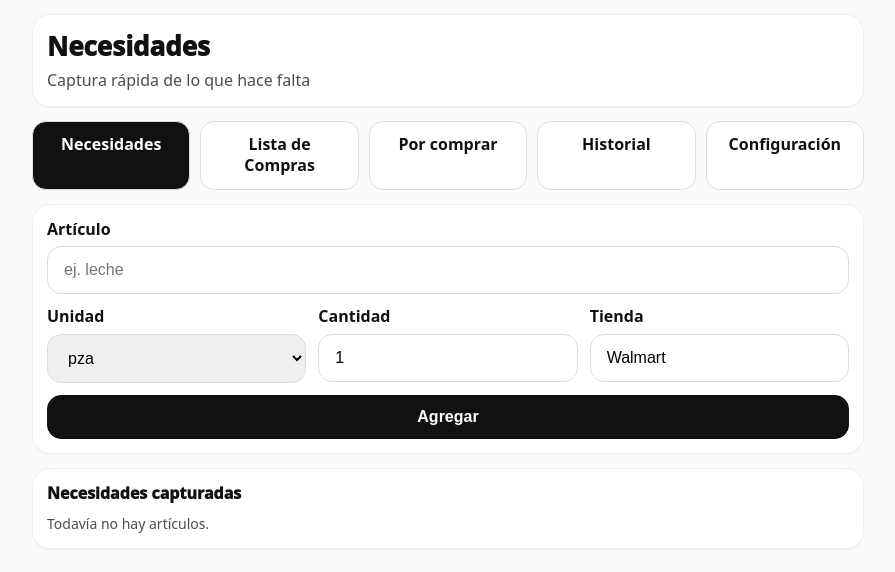
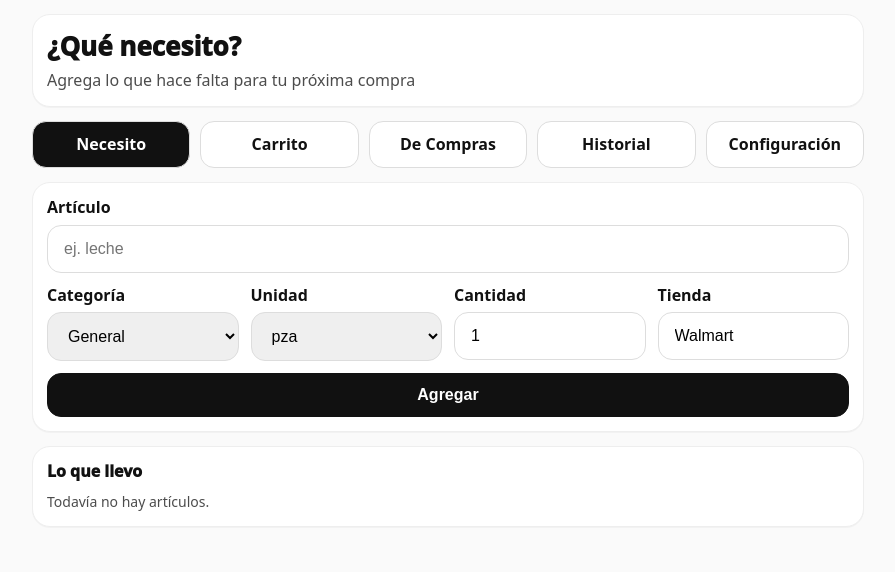
Before and after one commit to EnriqueGSMC/mindercart-web, a Next.js app: page / in a window 1280 px wide. Shown: the top 572 px of the page, without its empty margins (192-1087 px from the left). Built offline with nearby package versions, Linux system fonts and the light colour scheme.

Commit message:
backup before applying navigation update

```diff
--- a/src/app/page.tsx
+++ b/src/app/page.tsx
@@ -1,10 +1,10 @@
-// FILE: src/app/page.tsx
 "use client";
 
 import React from "react";
 import { AppShell, cardStyle } from "@/components/mindercart/Shell";
 import { t } from "@/lib/mindercart/i18n";
 import {
+  CATEGORY_OPTIONS,
   addQuickNeed,
   buildSuggestions,
   groupByStore,
@@ -18,6 +18,7 @@ export default function NeedsPage() {
   const lang = settings.language;
 
   const [name, setName] = React.useState("");
+  const [category, setCategory] = React.useState("General");
   const [unit, setUnit] = React.useState("pza");
   const [quantity, setQuantity] = React.useState("1");
   const [store, setStore] = React.useState(settings.preferredStore || "Walmart");
@@ -36,6 +37,7 @@ export default function NeedsPage() {
 
   function applySuggestion(suggestion: Suggestion) {
     setName(suggestion.name);
+    setCategory(suggestion.category || "General");
     setUnit(suggestion.unit || "pza");
     setStore(suggestion.store || settings.preferredStore || "Walmart");
     setSuggestions([]);
@@ -45,7 +47,7 @@ export default function NeedsPage() {
     e.preventDefault();
 
     try {
-      addQuickNeed({ name, unit, quantity, store });
+      addQuickNeed({ name, category, unit, quantity, store });
       setMessage(`✅ ${name} ${t(lang, "addedToList")}`);
       setName("");
       setQuantity("1");
@@ -57,9 +59,9 @@ export default function NeedsPage() {
 
   if (!hydrated) {
     return (
-      <AppShell title="Necesidades" subtitle="Captura rápida de lo que hace falta">
+      <AppShell title="¿Qué necesito?" subtitle="Agrega lo que hace falta para tu próxima compra">
         <section style={cardStyle()}>
-          <div style={{ fontSize: 14, opacity: 0.75 }}>Cargando…</div>
+          <div style={{ fontSize: 14, opacity: 0.75 }}>{t("es", "loading")}</div>
         </section>
       </AppShell>
     );
@@ -119,7 +121,7 @@ export default function NeedsPage() {
                     >
                       <div style={{ fontWeight: 900 }}>{row.name}</div>
                       <div style={{ fontSize: 13, opacity: 0.75, marginTop: 4 }}>
-                        {row.unit} · {row.store}
+                        {row.category} · {row.unit} · {row.store}
                       </div>
                     </button>
                   ))
@@ -135,6 +137,26 @@ export default function NeedsPage() {
               gridTemplateColumns: "repeat(auto-fit, minmax(180px, 1fr))",
             }}
           >
+            <div>
+              <div style={{ fontWeight: 900, marginBottom: 6 }}>{t(lang, "category")}</div>
+              <select
+                value={category}
+                onChange={(e) => setCategory(e.target.value)}
+                style={{
+                  width: "100%",
+                  padding: "14px 16px",
+                  borderRadius: 14,
+                  border: "1px solid #ddd",
+                }}
+              >
+                {CATEGORY_OPTIONS.map((option) => (
+                  <option key={option} value={option}>
+                    {option}
+                  </option>
+                ))}
+              </select>
+            </div>
+
             <div>
               <div style={{ fontWeight: 900, marginBottom: 6 }}>{t(lang, "unit")}</div>
               <select
@@ -208,7 +230,7 @@ export default function NeedsPage() {
       </section>
 
       <section style={cardStyle()}>
-        <div style={{ fontWeight: 1000, marginBottom: 10 }}>{t(lang, "currentNeeds")}</div>
+        <div style={{ fontWeight: 1000, marginBottom: 10 }}>{t(lang, "whatIHave")}</div>
 
         {groups.length === 0 ? (
           <div style={{ fontSize: 14, opacity: 0.75 }}>{t(lang, "noItemsYet")}</div>
@@ -238,7 +260,7 @@ export default function NeedsPage() {
                       <div>
                         <div style={{ fontWeight: 900 }}>{item.name}</div>
                         <div style={{ fontSize: 13, opacity: 0.75, marginTop: 4 }}>
-                          {item.quantity} · {item.unit}
+                          {item.category} · {item.quantity} · {item.unit}
                         </div>
                       </div>
 
--- a/src/components/mindercart/Shell.tsx
+++ b/src/components/mindercart/Shell.tsx
@@ -36,6 +36,7 @@ export function shellStyle(): React.CSSProperties {
     maxWidth: 860,
     margin: "0 auto",
     padding: 14,
+    paddingBottom: 120,
     fontFamily: "system-ui, -apple-system, Segoe UI, Roboto, Arial",
     color: "#111",
   };
@@ -52,8 +53,8 @@ export function AppShell(props: {
 
   const navItems = [
     { href: "/", label: t(lang, "navNeeds") },
-    { href: "/general-list", label: t(lang, "navShopping") },
-    { href: "/in-store", label: t(lang, "navInStore") },
+    { href: "/general-list", label: t(lang, "navCart") },
+    { href: "/in-store", label: t(lang, "navShopping") },
     { href: "/history", label: t(lang, "navHistory") },
     { href: "/settings", label: t(lang, "navSettings") },
   ];
--- a/src/lib/mindercart/hooks.ts
+++ b/src/lib/mindercart/hooks.ts
@@ -1,4 +1,3 @@
-// FILE: src/lib/mindercart/hooks.ts
 "use client";
 
 import React from "react";
--- a/src/lib/mindercart/i18n.ts
+++ b/src/lib/mindercart/i18n.ts
@@ -2,102 +2,106 @@ import type { Language } from "@/lib/mindercart/types";
 
 const DICT = {
   es: {
-    navNeeds: "Necesidades",
-    navShopping: "Lista de Compras",
-    navInStore: "Por comprar",
+    navNeeds: "Necesito",
+    navCart: "Carrito",
+    navShopping: "De Compras",
     navHistory: "Historial",
     navSettings: "Configuración",
-    needsTitle: "Necesidades",
-    needsSubtitle: "Captura rápida de lo que hace falta",
-    shoppingTitle: "Lista de Compras",
-    shoppingSubtitle: "Verificar y agregar nuevos pendientes",
-    inStoreTitle: "Por comprar",
-    inStoreSubtitle: "Organiza qué comprar por tienda",
+    needsTitle: "¿Qué necesito?",
+    needsSubtitle: "Agrega lo que hace falta para tu próxima compra",
+    cartTitle: "Carrito",
+    cartSubtitle: "Revisa y completa tu lista de compras",
+    shoppingTitle: "De Compras",
+    shoppingSubtitle: "Organiza y realiza tus compras por tienda",
     historyTitle: "Historial",
-    historySubtitle: "Compras cerradas",
+    historySubtitle: "Tus compras realizadas",
     settingsTitle: "Configuración",
-    settingsSubtitle: "Idioma y tienda preferida",
+    settingsSubtitle: "Idioma y tienda favorita",
     item: "Artículo",
+    category: "Categoría",
     unit: "Unidad",
     quantity: "Cantidad",
     store: "Tienda",
     add: "Agregar",
     remove: "Quitar",
-    currentList: "Lista actual",
-    currentNeeds: "Necesidades capturadas",
+    whatIHave: "Lo que llevo",
+    cartNow: "Tu carrito",
     noItemsYet: "Todavía no hay artículos.",
     noSuggestions: "No hay sugerencias.",
     frequentItems: "Artículos frecuentes",
-    alreadyInList: "Ya en lista",
+    alreadyInList: "Ya en carrito",
     addChecked: "Agregar seleccionados",
-    sendWhatsApp: "Enviar a WhatsApp",
-    exportPdf: "Exportar PDF",
+    sendWhatsApp: "WhatsApp",
+    exportPdf: "PDF",
     pending: "Pendientes",
     completed: "Comprados",
-    closeShopping: "Terminar compra de esta tienda",
-    closeConfirmPending: "Aún hay artículos pendientes. ¿Deseas terminar las compras?",
-    closeConfirmNoPending: "¿Deseas terminar las compras?",
+    finishStorePurchase: "Terminar compra de esta tienda",
     noPending: "No hay pendientes.",
     noCompleted: "No hay comprados todavía.",
-    closedSentHistory: "Lista cerrada y enviada a Historial",
+    closedSentHistory: "Compra enviada a Historial",
     save: "Guardar",
     saved: "Configuración guardada",
     language: "Idioma",
     preferredStore: "Tienda preferida",
-    reviewHelp: "Aquí revisas artículos habituales y completas la lista antes de salir.",
+    reviewHelp: "Aquí completas tu lista con artículos frecuentes ordenados por categoría.",
     back: "Regresar",
     noHistory: "No hay historial todavía.",
-    groupedByStore: "Agrupado por tienda",
-    addedToList: "agregado a la lista",
+    addedToList: "agregado a tu lista",
+    whenDoneReviewing: "Cuando termines de revisar",
+    goShopping: "Ir a De Compras",
+    itemsLabel: "artículos",
+    loading: "Cargando…",
   },
   en: {
-    navNeeds: "Needs",
-    navShopping: "Shopping List",
-    navInStore: "To Buy",
+    navNeeds: "I need",
+    navCart: "Cart",
+    navShopping: "Shopping",
     navHistory: "History",
     navSettings: "Settings",
-    needsTitle: "Needs",
-    needsSubtitle: "Quick capture of household needs",
-    shoppingTitle: "Shopping List",
-    shoppingSubtitle: "Review and add new needs",
-    inStoreTitle: "To Buy",
-    inStoreSubtitle: "Organize what to buy by store",
+    needsTitle: "I need",
+    needsSubtitle: "Add what's missing for your next shopping trip",
+    cartTitle: "Cart",
+    cartSubtitle: "Review and complete your shopping list",
+    shoppingTitle: "Shopping",
+    shoppingSubtitle: "Organize and complete your shopping by store",
     historyTitle: "History",
-    historySubtitle: "Closed shopping trips",
+    historySubtitle: "Your completed shopping trips",
     settingsTitle: "Settings",
     settingsSubtitle: "Language and preferred store",
     item: "Item",
+    category: "Category",
     unit: "Unit",
     quantity: "Qty",
     store: "Store",
     add: "Add",
     remove: "Remove",
-    currentList: "Current list",
-    currentNeeds: "Captured needs",
+    whatIHave: "What I have so far",
+    cartNow: "Your cart",
     noItemsYet: "No items yet.",
     noSuggestions: "No suggestions.",
     frequentItems: "Frequent items",
-    alreadyInList: "Already in list",
+    alreadyInList: "Already in cart",
     addChecked: "Add checked",
-    sendWhatsApp: "Send WhatsApp",
-    exportPdf: "Export PDF",
+    sendWhatsApp: "WhatsApp",
+    exportPdf: "PDF",
     pending: "Pending",
     completed: "Completed",
-    closeShopping: "Finish this store purchase",
-    closeConfirmPending: "There are still pending items. Do you want to finish shopping?",
-    closeConfirmNoPending: "Do you want to finish shopping?",
+    finishStorePurchase: "Finish this store purchase",
     noPending: "No pending items.",
     noCompleted: "No completed items yet.",
-    closedSentHistory: "List closed and sent to History",
+    closedSentHistory: "Purchase sent to History",
     save: "Save",
     saved: "Settings saved",
     language: "Language",
     preferredStore: "Preferred store",
-    reviewHelp: "Review frequent items here and complete the list before leaving.",
+    reviewHelp: "Complete your list here with frequent items ordered by category.",
     back: "Back",
     noHistory: "No history yet.",
-    groupedByStore: "Grouped by store",
-    addedToList: "added to the list",
+    addedToList: "added to your list",
+    whenDoneReviewing: "When you're done reviewing",
+    goShopping: "Go Shopping",
+    itemsLabel: "items",
+    loading: "Loading…",
   },
 } as const;
 
--- a/src/lib/mindercart/storage.ts
+++ b/src/lib/mindercart/storage.ts
@@ -1,4 +1,3 @@
-// FILE: src/lib/mindercart/storage.ts
 import type {
   GeneralListItem,
   ItemMaster,
@@ -47,18 +46,32 @@ function escapeHtml(value: unknown) {
     .replaceAll("'", "&#39;");
 }
 
+export const CATEGORY_OPTIONS = [
+  "Abarrotes",
+  "Bebidas",
+  "Condimentos",
+  "Frutas",
+  "Higiene",
+  "Lácteos",
+  "Limpieza",
+  "Panadería",
+  "Verduras",
+  "General",
+] as const;
+
 const SEED_GENERAL_ITEMS: GeneralListItem[] = [
-  { id: uid(), name: "Leche", unit: "pza", quantity: "1", store: "Walmart", active: true, lastUsedAt: null },
-  { id: uid(), name: "Huevos", unit: "pza", quantity: "1", store: "Walmart", active: true, lastUsedAt: null },
-  { id: uid(), name: "Tortillas", unit: "pza", quantity: "1", store: "Walmart", active: true, lastUsedAt: null },
-  { id: uid(), name: "Papel higiénico", unit: "pza", quantity: "1", store: "Costco", active: true, lastUsedAt: null },
-  { id: uid(), name: "Detergente", unit: "pza", quantity: "1", store: "Costco", active: true, lastUsedAt: null },
+  { id: uid(), name: "Leche", category: "Lácteos", unit: "pza", quantity: "1", store: "Walmart", active: true, lastUsedAt: null },
+  { id: uid(), name: "Huevos", category: "Abarrotes", unit: "pza", quantity: "1", store: "Walmart", active: true, lastUsedAt: null },
+  { id: uid(), name: "Tortillas", category: "Abarrotes", unit: "pza", quantity: "1", store: "Walmart", active: true, lastUsedAt: null },
+  { id: uid(), name: "Papel higiénico", category: "Higiene", unit: "pza", quantity: "1", store: "Costco", active: true, lastUsedAt: null },
+  { id: uid(), name: "Detergente", category: "Limpieza", unit: "pza", quantity: "1", store: "Costco", active: true, lastUsedAt: null },
 ];
 
 function defaultState(): MinderCartState {
   const itemsMaster: ItemMaster[] = SEED_GENERAL_ITEMS.map((item) => ({
     id: uid(),
     name: item.name,
+    category: item.category,
     unit: item.unit,
     defaultStore: item.store,
     active: true,
@@ -132,7 +145,7 @@ export function itemKey(item: { name: string; unit: string; store: string }) {
 
 function upsertItemMaster(
   itemsMaster: ItemMaster[],
-  input: { name: string; unit: string; store: string }
+  input: { name: string; category: string; unit: string; store: string }
 ): ItemMaster[] {
   const key = `${normalize(input.name)}__${normalize(input.unit)}`;
 
@@ -145,6 +158,7 @@ function upsertItemMaster(
       item.id === existing.id
         ? {
             ...item,
+            category: safe(input.category) || item.category,
             defaultStore: safe(input.store) || item.defaultStore,
             active: true,
           }
@@ -156,6 +170,7 @@ function upsertItemMaster(
     {
       id: uid(),
       name: safe(input.name),
+      category: safe(input.category) || "General",
       unit: safe(input.unit),
       defaultStore: safe(input.store),
       active: true,
@@ -167,7 +182,7 @@ function upsertItemMaster(
 
 function upsertGeneralListItem(
   generalListItems: GeneralListItem[],
-  input: { name: string; unit: string; quantity: string; store: string }
+  input: { name: string; category: string; unit: string; quantity: string; store: string }
 ): GeneralListItem[] {
   const key = `${normalize(input.name)}__${normalize(input.unit)}`;
 
@@ -180,6 +195,7 @@ function upsertGeneralListItem(
       item.id === existing.id
         ? {
             ...item,
+            category: safe(input.category) || item.category,
             quantity: safe(input.quantity) || item.quantity,
             store: safe(input.store) || item.store,
             active: true,
@@ -193,6 +209,7 @@ function upsertGeneralListItem(
     {
       id: uid(),
       name: safe(input.name),
+      category: safe(input.category) || "General",
       unit: safe(input.unit),
       quantity: safe(input.quantity) || "1",
       store: safe(input.store),
@@ -205,6 +222,7 @@ function upsertGeneralListItem(
 
 export function addQuickNeed(input: {
   name: string;
+  category: string;
   unit: string;
   quantity: string;
   store: string;
@@ -212,6 +230,7 @@ export function addQuickNeed(input: {
   const state = readState();
 
   const name = safe(input.name);
+  const category = safe(input.category) || "General";
   const unit = safe(input.unit) || "pza";
   const quantity = safe(input.quantity) || "1";
   const store = safe(input.store) || state.settings.preferredStore || "Walmart";
@@ -221,7 +240,6 @@ export function addQuickNeed(input: {
   }
 
   const key = itemKey({ name, unit, store });
-
   const existing = state.activeShoppingListItems.find((item) => itemKey(item) === key);
 
   const activeShoppingListItems = existing
@@ -229,6 +247,7 @@ export function addQuickNeed(input: {
         item.id === existing.id
           ? {
               ...item,
+              category,
               quantity: numericSum(item.quantity, quantity),
               sourceTypes: Array.from(new Set([...item.sourceTypes, "quick_add"])),
             }
@@ -238,6 +257,7 @@ export function addQuickNeed(input: {
         {
           id: uid(),
           name,
+          category,
           unit,
           quantity,
           store,
@@ -251,9 +271,10 @@ export function addQuickNeed(input: {
 
   const next: MinderCartState = {
     ...state,
-    itemsMaster: upsertItemMaster(state.itemsMaster, { name, unit, store }),
+    itemsMaster: upsertItemMaster(state.itemsMaster, { name, category, unit, store }),
     generalListItems: upsertGeneralListItem(state.generalListItems, {
       name,
+      category,
       unit,
       quantity,
       store,
@@ -281,6 +302,7 @@ export function addGeneralSelections(ids: string[]) {
         row.id === existing.id
           ? {
               ...row,
+              category: item.category || row.category,
               quantity: numericSum(row.quantity, item.quantity),
               sourceTypes: Array.from(new Set([...row.sourceTypes, "general_list"])),
               sourceRefs: Array.from(new Set([...row.sourceRefs, item.id])),
@@ -292,6 +314,7 @@ export function addGeneralSelections(ids: string[]) {
         {
           id: uid(),
           name: item.name,
+          category: item.category || "General",
           unit: item.unit,
           quantity: item.quantity || "1",
           store: item.store || state.settings.preferredStore,
@@ -383,35 +406,6 @@ export function closeShoppingForStore(storeName: string) {
   return next;
 }
 
-export function closeActiveShoppingList() {
-  const state = readState();
-  if (state.activeShoppingListItems.length === 0) return state;
-
-  const boughtItems = state.activeShoppingListItems.filter((item) => item.checked);
-  if (boughtItems.length === 0) return state;
-
-  const grouped = groupByStore(boughtItems);
-
-  const nextHistory = [
-    ...grouped.map<ShoppingHistoryEntry>((group) => ({
-      id: uid(),
-      closedAt: now(),
-      store: group.store,
-      items: group.items,
-    })),
-    ...state.shoppingHistory,
-  ];
-
-  const next: MinderCartState = {
-    ...state,
-    shoppingHistory: nextHistory,
-    activeShoppingListItems: state.activeShoppingListItems.filter((item) => !item.checked),
-  };
-
-  writeState(next);
-  return next;
-}
-
 export function saveSettings(input: { language: "es" | "en"; preferredStore: string }) {
   const state = readState();
 
@@ -437,6 +431,7 @@ export function buildSuggestions(query: string): Suggestion[] {
     ...state.itemsMaster.map((item) => ({
       id: item.id,
       name: item.name,
+      category: item.category || "General",
       unit: item.unit,
       store: item.defaultStore,
       source: "items_master" as const,
@@ -444,6 +439,7 @@ export function buildSuggestions(query: string): Suggestion[] {
     ...state.generalListItems.map((item) => ({
       id: item.id,
       name: item.name,
+      category: item.category || "General",
       unit: item.unit,
       store: item.store,
       source: "general_list" as const,
@@ -481,6 +477,24 @@ export function groupByStore<T extends { store: string }>(rows: T[]) {
   return [...map.entries()]
     .map(([store, items]) => ({ store, items }))
     .sort((a, b) => a.store.localeCompare(b.store));
+}
+
+export function groupGeneralListByCategory(rows: GeneralListItem[]) {
+  const map = new Map<string, GeneralListItem[]>();
+
+  for (const row of rows) {
+    const category = safe(row.category) || "General";
+    const current = map.get(category) || [];
+    current.push(row);
+    map.set(category, current);
+  }
+
+  return [...map.entries()]
+    .map(([category, items]) => ({
+      category,
+      items: [...items].sort((a, b) => safe(a.name).localeCompare(safe(b.name))),
+    }))
+    .sort((a, b) => a.category.localeCompare(b.category));
 }
 
 export function buildShoppingListText() {
@@ -528,7 +542,7 @@ export function buildShoppingListHtml() {
         <title>MinderCart PDF</title>
       </head>
       <body style="font-family:Arial,sans-serif;padding:24px;color:#111;">
-        <div style="font-size:28px;font-weight:900;margin-bottom:16px;">Lista de Compras</div>
+        <div style="font-size:28px;font-weight:900;margin-bottom:16px;">Carrito</div>
         ${body || '<div>No hay artículos.</div>'}
       </body>
     </html>
--- a/src/lib/mindercart/types.ts
+++ b/src/lib/mindercart/types.ts
@@ -3,6 +3,7 @@ export type Language = "es" | "en";
 export type ItemMaster = {
   id: string;
   name: string;
+  category: string;
   unit: string;
   defaultStore: string;
   active: boolean;
@@ -12,6 +13,7 @@ export type ItemMaster = {
 export type GeneralListItem = {
   id: string;
   name: string;
+  category: string;
   unit: string;
   quantity: string;
   store: string;
@@ -22,6 +24,7 @@ export type GeneralListItem = {
 export type ActiveShoppingListItem = {
   id: string;
   name: string;
+  category: string;
   unit: string;
   quantity: string;
   store: string;
@@ -54,6 +57,7 @@ export type MinderCartState = {
 export type Suggestion = {
   id: string;
   name: string;
+  category: string;
   unit: string;
   store: string;
   source: "items_master" | "general_list";
```
Also changed, not shown: src/app/general-list/page.tsx (+41 -16 lines), src/app/history/page.tsx (+13 -6 lines), src/app/in-store/page.tsx (+15 -10 lines), src/app/settings/page.tsx (+12 -5 lines).
